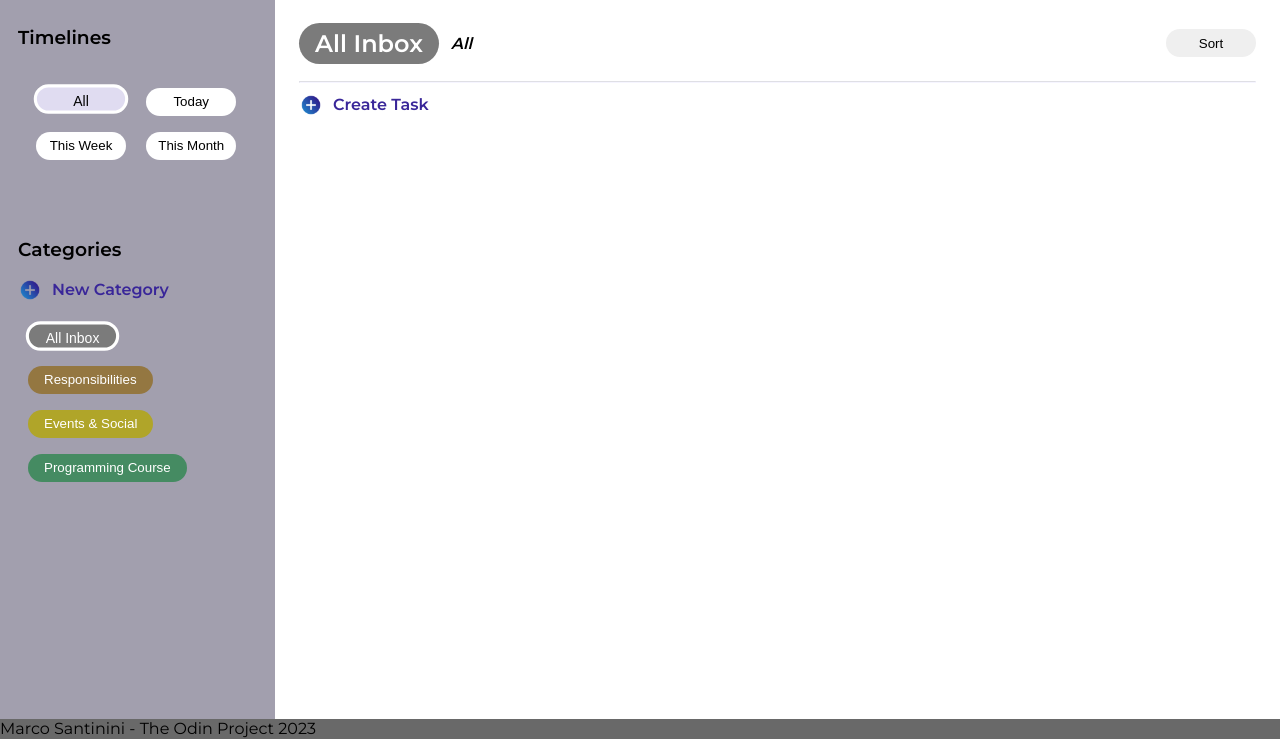
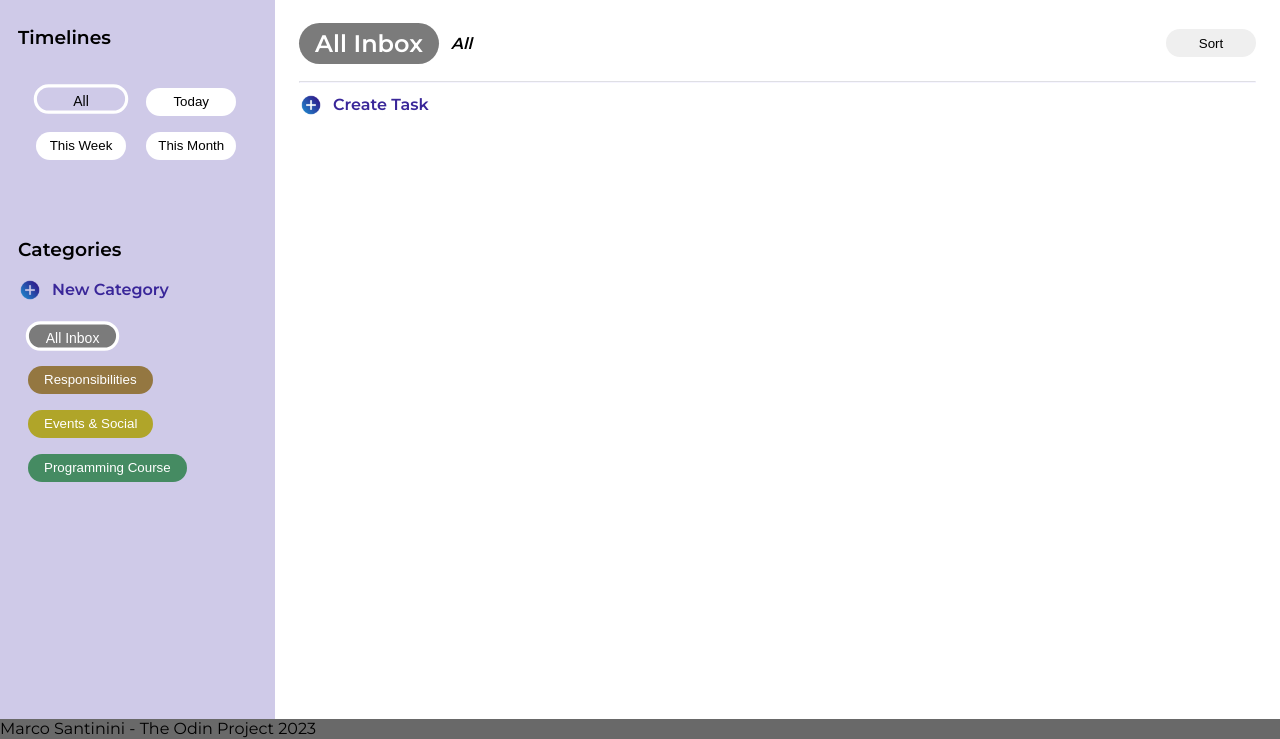
Before and after one commit to Marcosantiniayon/taskManager, a website: page src/index.html in a window 1280 px wide. Shown: the part 61-800 px from the top of the page. Drawn offline with Linux system fonts and the light colour scheme.

Commit message:
Changed styling for timeline buttons & nav

```diff
--- a/src/style.css
+++ b/src/style.css
@@ -61,7 +61,7 @@ header button{
 }
 /* ------------------------------------------------- */
 nav{
-    background-color: rgb(162 159 174);
+    background-color: rgb(207, 202, 232);
     grid-row: 2/3;
     grid-column: 1/2;
     display: flex;
@@ -107,7 +107,7 @@ li{
 .selectedFilter{
     border: 3px solid;
     border-color: rgb(255, 255, 255);
-    background-color: rgb(224, 220, 241);
+    background-color: rgb(207, 202, 232);
     transform: scale(1.05)
 }
 /* ------------------------------------------------- */
```
